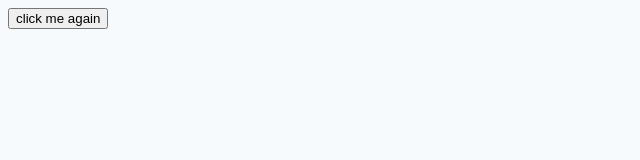
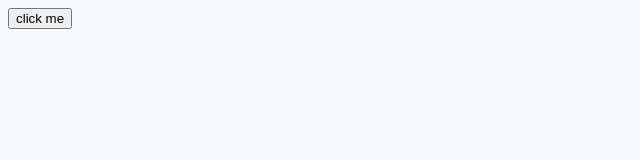
Before and after one commit to FlatFilers/react-adapter, a React app: page / in a window 1280 px wide. Shown: the top 160 px of the page, without its empty margins (0-640 px from the left). Built offline with nearby package versions, Linux system fonts and the light colour scheme.

Commit message:
fix(button): pass tests

```diff
--- a/src/components/Button/Button.tsx
+++ b/src/components/Button/Button.tsx
@@ -1,7 +1,7 @@
 import * as React from 'react';
 
 const Button: React.FC = () => {
-  return <button>click me again</button>;
+  return <button>click me</button>;
 };
 
 export default Button;
```
